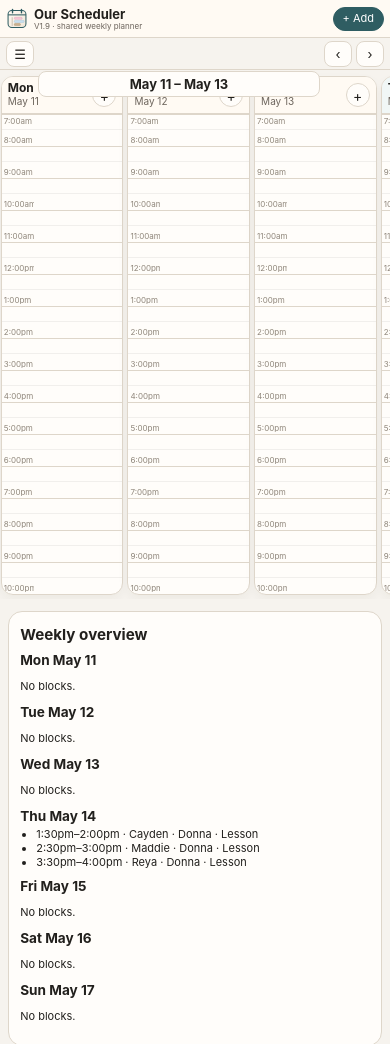
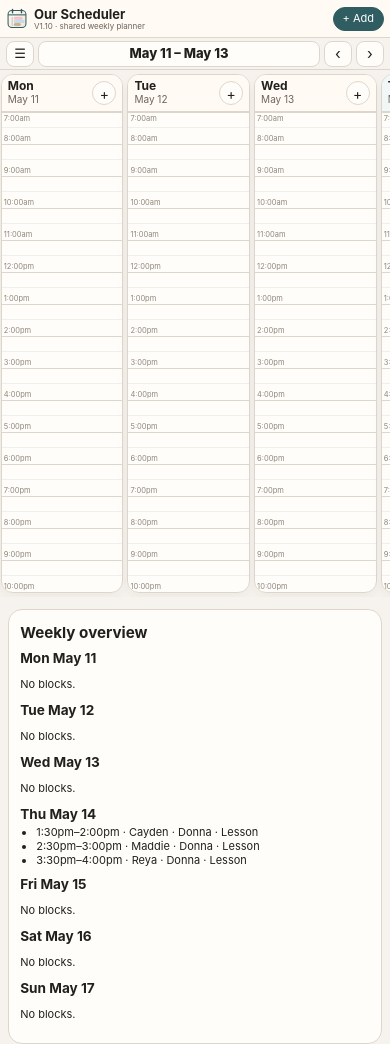
Before and after one commit to tpoirier1969/Scheduler, a plain HTML site: page index.html in a window 390 px wide. Shown: the top 1044 px of the page. Drawn offline with nearby package versions, Linux system fonts and the light colour scheme; no server answers.

Commit message:
Add files via upload

```diff
--- a/index.html
+++ b/index.html
@@ -5,7 +5,7 @@
   <meta name="viewport" content="width=device-width, initial-scale=1" />
   <title>Our Scheduler</title>
   <link rel="icon" href="our-scheduler-icon.svg?v=1.5" type="image/svg+xml" />
-  <link rel="stylesheet" href="styles.css?v=1.9" />
+  <link rel="stylesheet" href="styles.css?v=1.10" />
   <script src="https://cdn.jsdelivr.net/npm/@supabase/supabase-js@2"></script>
   <script src="config.js?v=1.5"></script>
 </head>
@@ -15,7 +15,7 @@
       <img src="our-scheduler-icon.svg?v=1.5" alt="" class="app-icon" />
       <div>
         <h1>Our Scheduler</h1>
-        <p class="version">V1.9 · shared weekly planner</p>
+        <p class="version">V1.10 · shared weekly planner</p>
       </div>
     </div>
     <button id="addEventBtn" class="primary compact-add">+ Add</button>
@@ -23,12 +23,12 @@
 
   <nav class="toolbar" aria-label="Calendar controls">
     <button id="navMenuBtn" class="mobile-menu-button" type="button" aria-expanded="false" aria-controls="toolbarMenu">☰</button>
+    <button id="weekRangeBtn" class="week-range-button" type="button">This week</button>
     <div class="week-nav">
       <button id="prevWeekBtn" aria-label="Previous week">‹</button>
       <button id="todayBtn">Today</button>
       <button id="nextWeekBtn" aria-label="Next week">›</button>
     </div>
-    <button id="weekRangeBtn" class="week-range-button" type="button">This week</button>
     <div id="toolbarMenu" class="toolbar-stack">
       <button id="menuTodayBtn" class="menu-today" type="button">Today</button>
       <label class="jump-label">Jump to week <input id="weekPicker" type="date" /></label>
@@ -130,6 +130,6 @@
   </dialog>
 
   <script src="seed-events.js?v=1.5"></script>
-  <script src="app.js?v=1.9"></script>
+  <script src="app.js?v=1.10"></script>
 </body>
 </html>
--- a/styles.css
+++ b/styles.css
@@ -483,3 +483,106 @@ body.focus-day .day-column.focused { display:block; min-width:calc(100vw - 1rem)
 @media (max-width: 900px) {
   .calendar-grid.phone-carousel .day-column:nth-child(n) { display:block !important; }
 }
+
+/* V1.10 phone toolbar fix: keep the date pill inside the nav bar, not floating over the calendar */
+@media (max-width: 760px) {
+  .toolbar {
+    top: 38px !important;
+    height: 32px !important;
+    min-height: 32px !important;
+    max-height: 32px !important;
+    padding: 3px 6px !important;
+    display: flex !important;
+    align-items: center !important;
+    gap: 4px !important;
+    overflow: visible !important;
+    position: sticky !important;
+  }
+
+  #navMenuBtn.mobile-menu-button {
+    order: 1 !important;
+    flex: 0 0 28px !important;
+    width: 28px !important;
+    min-width: 28px !important;
+    height: 26px !important;
+    min-height: 26px !important;
+    max-height: 26px !important;
+    padding: 0 !important;
+    margin: 0 !important;
+    display: flex !important;
+    align-items: center !important;
+    justify-content: center !important;
+    line-height: 1 !important;
+  }
+
+  #weekRangeBtn.week-range-button {
+    order: 2 !important;
+    position: static !important;
+    inset: auto !important;
+    transform: none !important;
+    flex: 1 1 auto !important;
+    min-width: 0 !important;
+    width: auto !important;
+    height: 26px !important;
+    min-height: 26px !important;
+    max-height: 26px !important;
+    padding: 0 8px !important;
+    margin: 0 !important;
+    display: flex !important;
+    align-items: center !important;
+    justify-content: center !important;
+    line-height: 1 !important;
+    font-size: 13px !important;
+    font-weight: 800 !important;
+    white-space: nowrap !important;
+    overflow: hidden !important;
+    text-overflow: ellipsis !important;
+  }
+
+  .week-nav {
+    order: 3 !important;
+    display: flex !important;
+    flex: 0 0 auto !important;
+    gap: 4px !important;
+    align-items: center !important;
+  }
+
+  #todayBtn { display: none !important; }
+
+  #prevWeekBtn,
+  #nextWeekBtn {
+    position: static !important;
+    order: initial !important;
+    flex: 0 0 28px !important;
+    width: 28px !important;
+    min-width: 28px !important;
+    height: 26px !important;
+    min-height: 26px !important;
+    max-height: 26px !important;
+    padding: 0 !important;
+    margin: 0 !important;
+    display: flex !important;
+    align-items: center !important;
+    justify-content: center !important;
+    line-height: 1 !important;
+    font-size: 15px !important;
+  }
+
+  .toolbar-stack {
+    order: 4 !important;
+    top: calc(100% + 4px) !important;
+  }
+
+  .calendar-grid {
+    padding-top: 4px !important;
+  }
+
+  .time-label {
+    font-size: 7.5px !important;
+    max-width: 35px !important;
+  }
+
+  .event-block {
+    left: 35px !important;
+  }
+}
```
